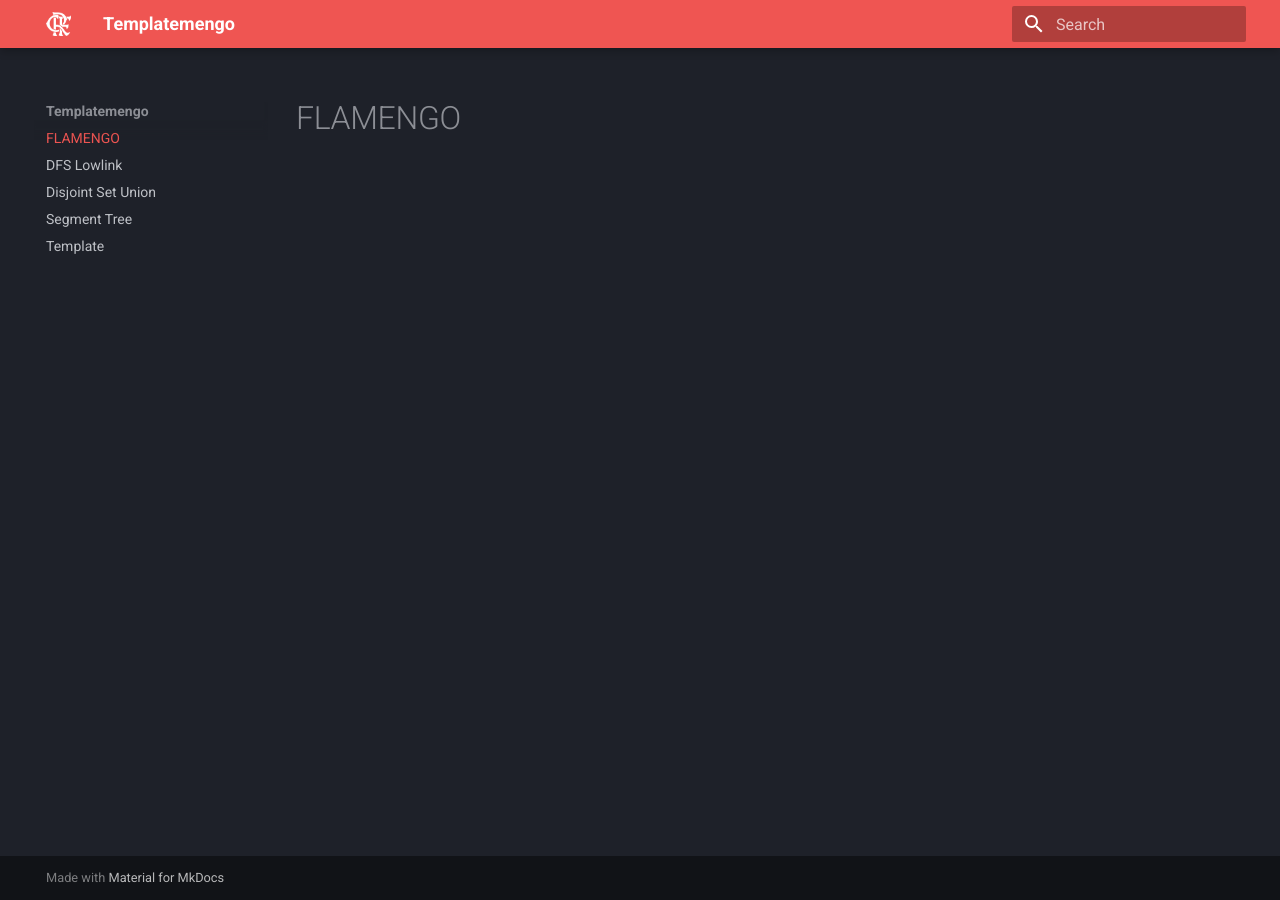
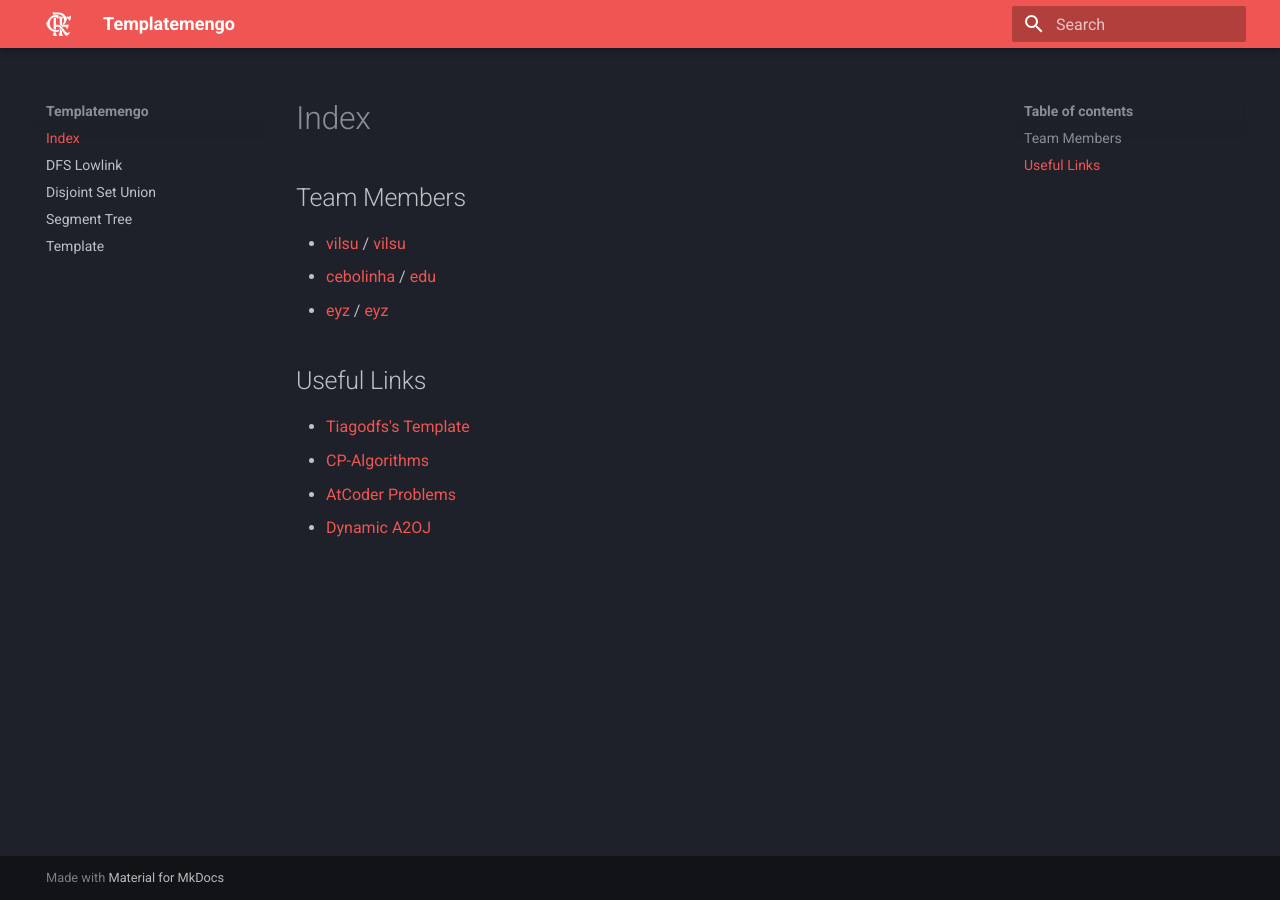
Before and after one commit to qrno/templatemengo, an MkDocs documentation site: the page built from docs/index.md, in a window 1280 px wide. Built offline with MkDocs 1.6.1 and Material for MkDocs 9.7.7, drawn with Linux system fonts in a browser that asks for light colours.

Commit message:
Improved the index page

```diff
--- a/docs/index.md
+++ b/docs/index.md
@@ -1 +1,13 @@
-# FLAMENGO
+# Index
+
+## Team Members
+  - [vilsu](https://codeforces.com/profile/vilsu) / [vilsu](https://atcoder.jp/users/vilsu)
+  - [cebolinha](https://codeforces.com/profile/cebolinha) / [edu](https://atcoder.jp/users/edu)
+  - [eyz](https://codeforces.com/profile/eyz) / [eyz](https://atcoder.jp/users/eyz)
+
+## Useful Links
+
+  - [Tiagodfs's Template](https://github.com/Tiagosf00/Competitive-Programming)
+  - [CP-Algorithms](https://cp-algorithms.com/)
+  - [AtCoder Problems](https://kenkoooo.com/atcoder/#/table/)
+  - [Dynamic A2OJ](https://codeforcesladders.firebaseapp.com/)
```
Also changed, not shown: docs/dsu.md (+1 -1 lines), site/404.html, site/dfslowlink/index.html, site/dsu/index.html, site/index.html, site/search/search_index.json, site/seg/index.html, site/template/index.html, 1 other file.
